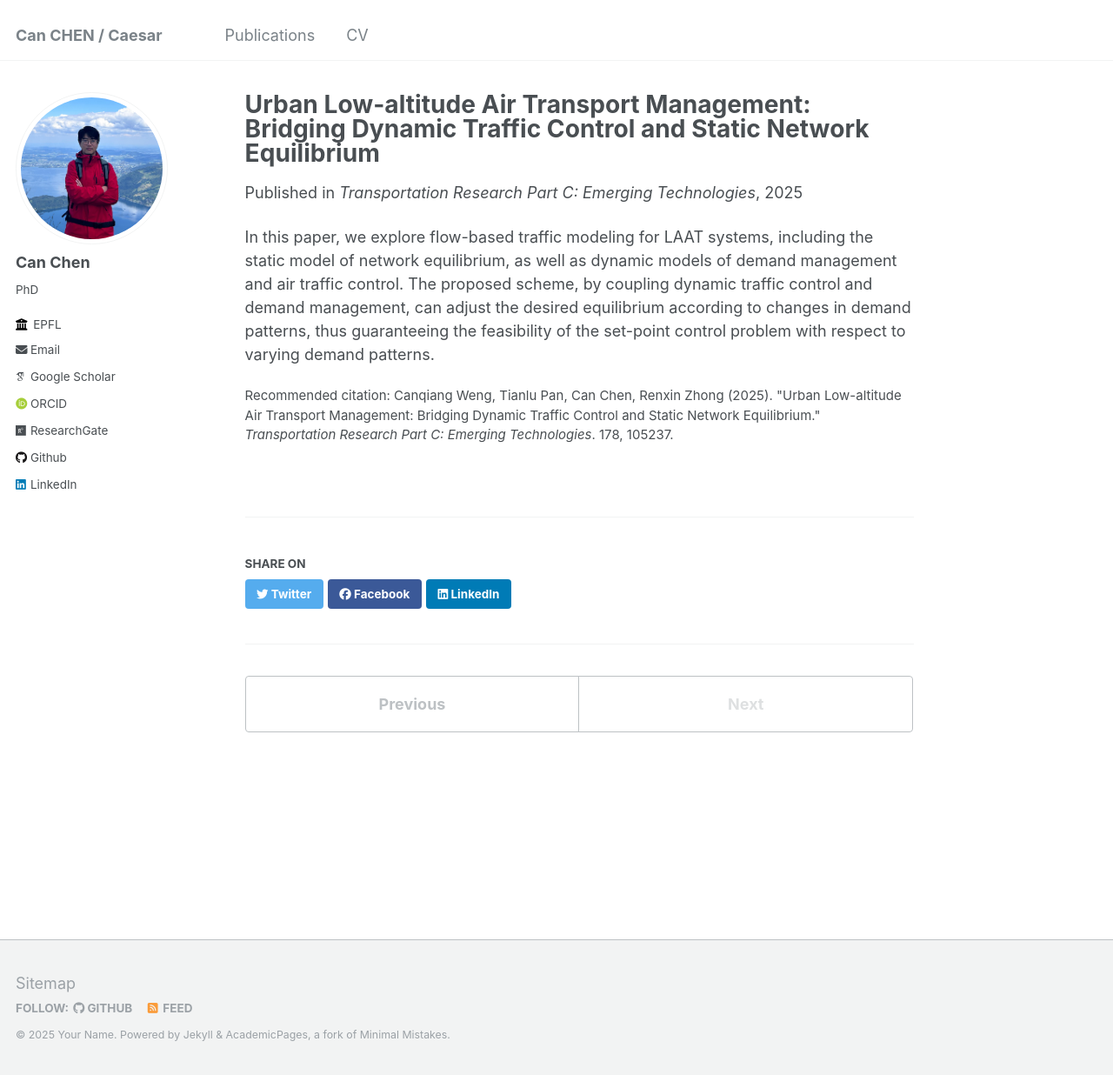
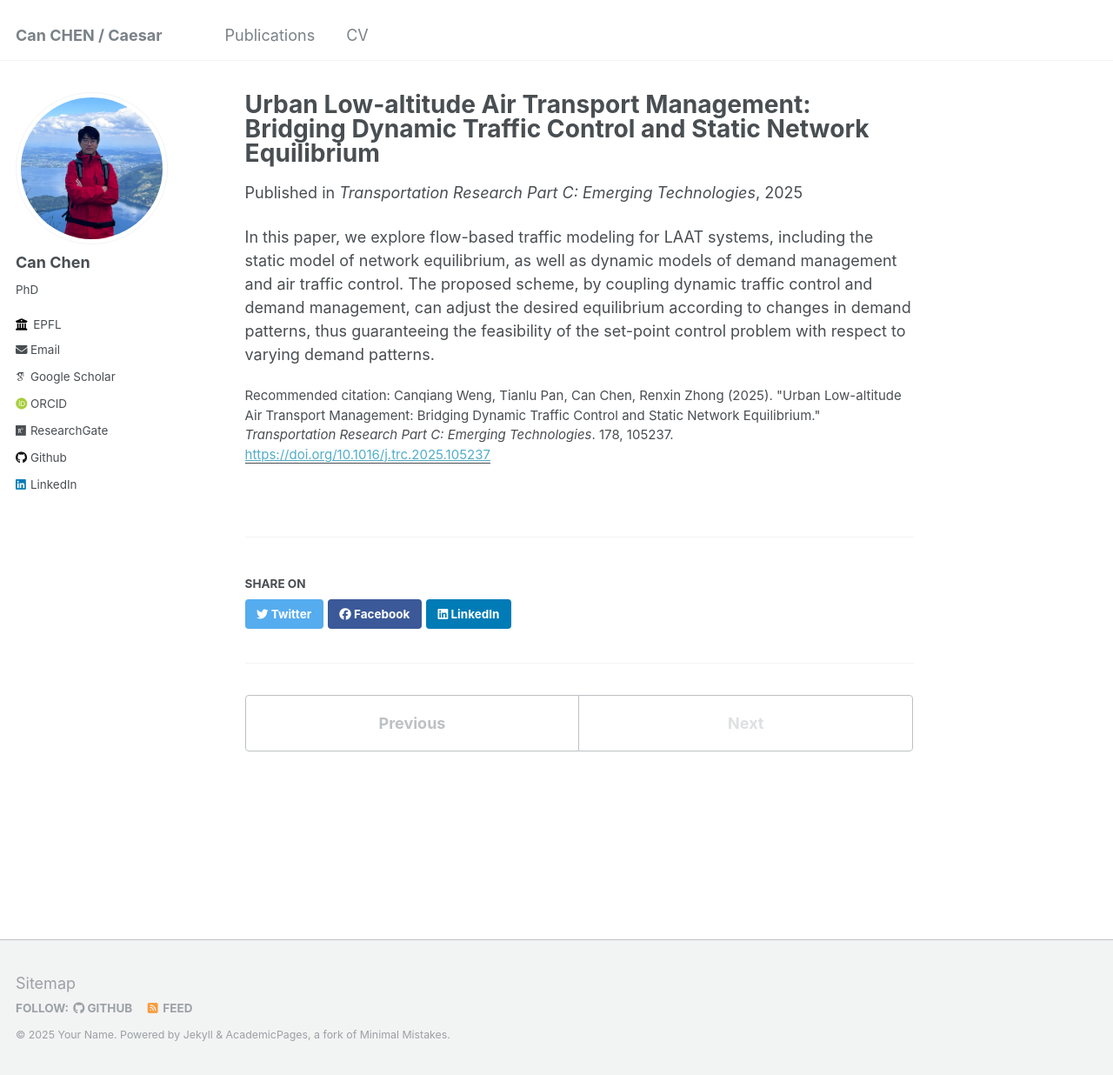
Before and after one commit to CanChen-Caesar/CanChen-Caesar.github.io, a Jekyll site: the page built from _publications/2025-06-07-TRC-weng2025urban.md, in a window 1280 px wide and 1236 px high. Shown: the whole window at 87% size. Built offline with Jekyll 4.4.1, drawn with Linux system fonts in a browser that asks for light colours; some web fonts are replaced; part of the change alters nothing that is shown.

Commit message:
Update 2025-06-07-TRC-weng2025urban.md

```diff
--- a/_publications/2025-06-07-TRC-weng2025urban.md
+++ b/_publications/2025-06-07-TRC-weng2025urban.md
@@ -5,7 +5,7 @@ permalink: /publication/2025-06-07-TRC-weng2025urban
 excerpt: 'This paper is about planning-control of urban LAAT systems. An MFD-based approach is proposed.'
 date: 2025-06-07
 venue: 'Transportation Research Part C: Emerging Technologies'
-paperurl: ' '
+paperurl: 'https://doi.org/10.1016/j.trc.2025.105237'
 citation: 'Canqiang Weng, Tianlu Pan, Can Chen, Renxin Zhong (2025). &quot;Urban Low-altitude Air Transport Management: Bridging Dynamic Traffic Control and Static Network Equilibrium.&quot; <i>Transportation Research Part C: Emerging Technologies</i>. 178, 105237.'
 ---
 
```
